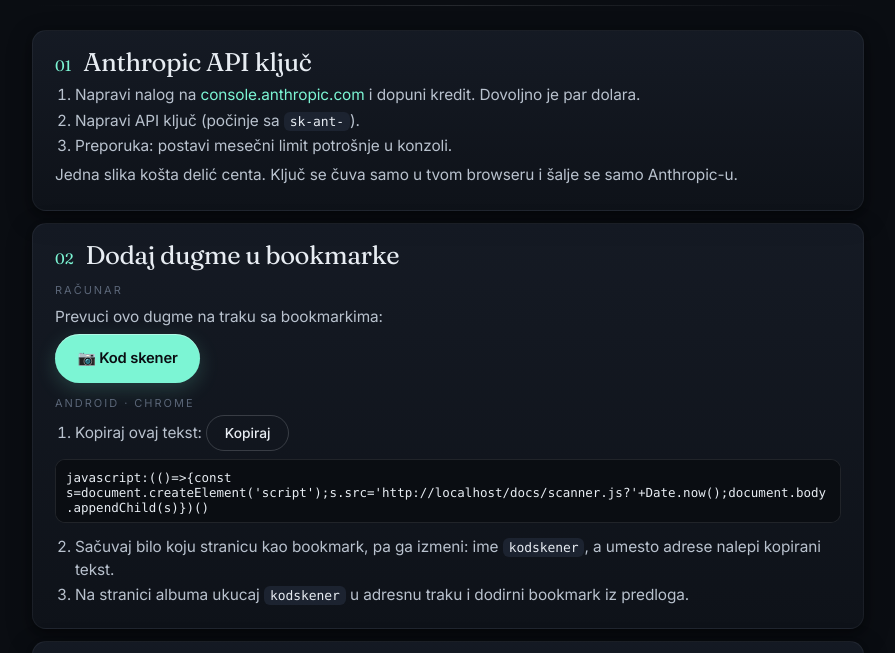
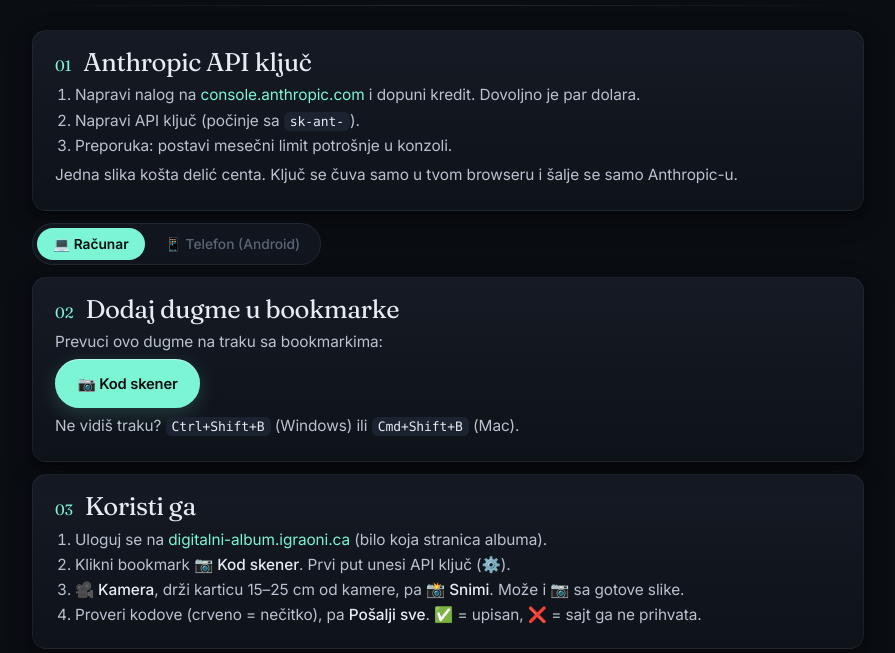
Before and after one commit to tsopany/skener-zivotinjsko-carstvo, a plain HTML site: page docs/index.html in a window 1280 px wide. Shown: the part 285-938 px from the top of the page, without its empty margins (192-1087 px from the left). Drawn offline with Linux system fonts and the light colour scheme.

Commit message:
podale kompjutera i telefona

```diff
--- a/docs/index.html
+++ b/docs/index.html
@@ -71,9 +71,15 @@
   footer .wrap{display:flex;flex-wrap:wrap;gap:12px;align-items:center;justify-content:space-between;padding:16px 24px}
   footer p{margin:0;font-size:12px;color:var(--muted)}
   footer .tag{font-family:var(--font-display);font-style:italic}
+  .tabs{display:inline-flex;gap:4px;padding:4px;background:var(--surface);border:1px solid rgba(231,236,242,.08);border-radius:999px;justify-self:start}
+  .tab{font:500 .86rem var(--font-body);color:var(--muted);background:transparent;border:0;border-radius:999px;padding:.5rem 1rem;cursor:pointer;transition:color .2s,background .2s}
+  .tab:hover{color:var(--text)}
+  .tab[aria-selected="true"]{background:var(--accent);color:var(--bg);font-weight:600}
+  .hint{font-size:.85rem;color:var(--muted)}
+  body[data-dev="desktop"] .only-mobile,body[data-dev="mobile"] .only-desktop{display:none}
 </style>
 </head>
-<body>
+<body data-dev="desktop">
 
 <header>
   <div class="wrap">
@@ -102,28 +108,39 @@
       <p>Jedna slika košta delić centa. Ključ se čuva samo u tvom browseru i šalje se samo Anthropic-u.</p>
     </article>
 
+    <div class="tabs" role="tablist">
+      <button class="tab" role="tab" data-dev="desktop">💻 Računar</button>
+      <button class="tab" role="tab" data-dev="mobile">📱 Telefon (Android)</button>
+    </div>
+
     <article class="card">
       <div class="card-head"><span class="num">02</span><h2>Dodaj dugme u bookmarke</h2></div>
-      <div class="sub-label">Računar</div>
+      <div class="only-desktop">
         <p>Prevuci ovo dugme na traku sa bookmarkima:</p>
         <p><a class="btn-primary" id="bm" href="#">📷 Kod skener</a></p>
-      <div class="sub-label">Android · Chrome</div>
+        <p class="hint">Ne vidiš traku? <code>Ctrl+Shift+B</code> (Windows) ili <code>Cmd+Shift+B</code> (Mac).</p>
+      </div>
+      <div class="only-mobile">
         <ol>
           <li>Kopiraj ovaj tekst: <button class="btn-secondary" id="copy">Kopiraj</button></li>
         </ol>
         <textarea id="code" readonly></textarea>
         <ol start="2">
-        <li>Sačuvaj bilo koju stranicu kao bookmark, pa ga izmeni: ime <code>kodskener</code>, a umesto adrese nalepi kopirani tekst.</li>
-        <li>Na stranici albuma ukucaj <code>kodskener</code> u adresnu traku i dodirni bookmark iz predloga.</li>
+          <li>Otvori bilo koju stranicu, pa <b>⋮</b> → <b>☆</b> da je sačuvaš.</li>
+          <li><b>⋮</b> → <b>Obeleživači</b> → <b>⋮</b> pored tog obeleživača → <b>Izmeni</b>.</li>
+          <li>Naziv: <code>kodskener</code>. U URL obriši adresu i nalepi kopirani tekst.</li>
         </ol>
+      </div>
     </article>
 
     <article class="card">
       <div class="card-head"><span class="num">03</span><h2>Koristi ga</h2></div>
       <ol>
         <li>Uloguj se na <a target="_blank" rel="noopener" href="https://digitalni-album.igraoni.ca/">digitalni-album.igraoni.ca</a> (bilo koja stranica albuma).</li>
-        <li>Klikni bookmark. Prvi put unesi API ključ (⚙️).</li>
-        <li><b>📷 Slikaj kartice</b> (telefon) ili <b>🎥 Kamera</b> → <b>📸 Snimi</b> (laptop).</li>
+        <li class="only-desktop">Klikni bookmark <b>📷 Kod skener</b>. Prvi put unesi API ključ (⚙️).</li>
+        <li class="only-mobile">Ukucaj <code>kodskener</code> u adresnu traku i dodirni bookmark iz predloga. Prvi put unesi API ključ (⚙️).</li>
+        <li class="only-desktop"><b>🎥 Kamera</b>, drži karticu 15–25 cm od kamere, pa <b>📸 Snimi</b>. Može i <b>📷</b> sa gotove slike.</li>
+        <li class="only-mobile"><b>📷 Slikaj kartice</b>: jedna slika može imati 1–4 kartice, izbliza i oštro.</li>
         <li>Proveri kodove (crveno = nečitko), pa <b>Pošalji sve</b>. ✅ = upisan, ❌ = sajt ga ne prihvata.</li>
       </ol>
     </article>
@@ -141,6 +158,14 @@
 
 <script>
   document.getElementById('y').textContent = new Date().getFullYear();
+  // tabs: default to the device the visitor is on
+  const isMobile = /Android|iPhone|iPad|iPod|Mobile/i.test(navigator.userAgent) || matchMedia('(pointer: coarse)').matches;
+  const setDev = dev => {
+    document.body.dataset.dev = dev;
+    document.querySelectorAll('.tab').forEach(t => t.setAttribute('aria-selected', String(t.dataset.dev === dev)));
+  };
+  document.querySelectorAll('.tab').forEach(t => t.onclick = () => setDev(t.dataset.dev));
+  setDev(isMobile ? 'mobile' : 'desktop');
   const src = new URL('scanner.js', location.href).href;
   const bm = `javascript:(()=>{const s=document.createElement('script');s.src='${src}?'+Date.now();document.body.appendChild(s)})()`;
   const a = document.getElementById('bm');
```
Lines whose indentation alone changed are shown as unchanged.
